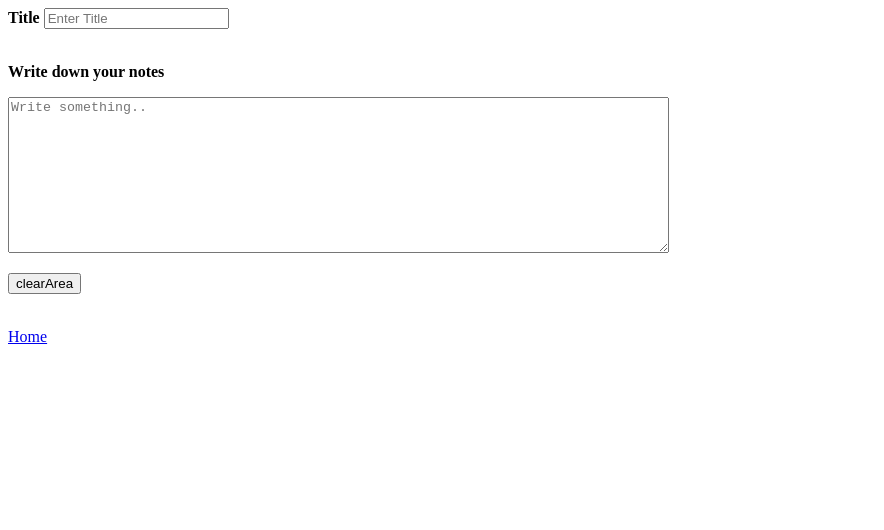
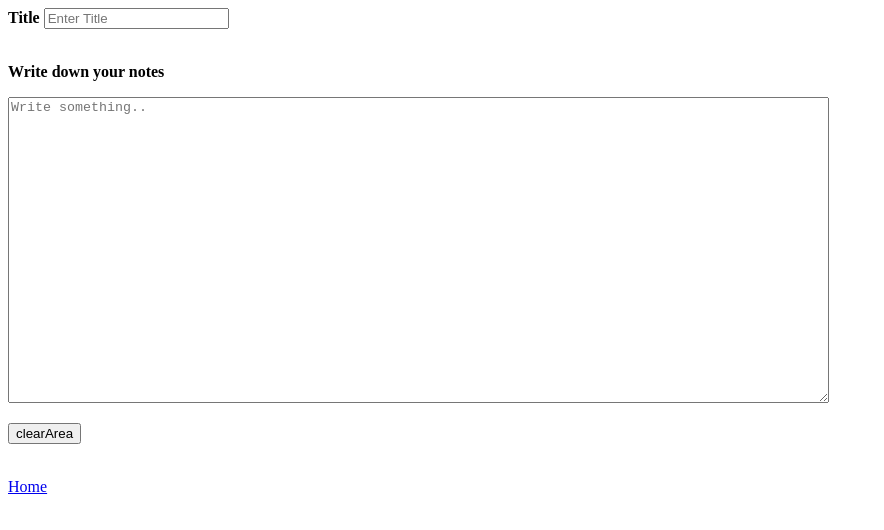
Before and after one commit to JayT25/JayT25.github.io, a plain HTML site: page Labs/notebook/notebook.html in a window 1280 px wide. Shown: the whole page, without its empty margins (0-884 px from the left). Drawn offline with Linux system fonts and the light colour scheme.

Commit message:
Update notebook.html

```diff
--- a/Labs/notebook/notebook.html
+++ b/Labs/notebook/notebook.html
@@ -6,7 +6,7 @@
     <label for="title"><b>Title</b></label>
     <input type="text" id="title" placeholder="Enter Title" maxlength="40"><br><br>
     <p><b>Write down your notes</p></b>
-    <textarea id="input" type=text placeholder='Write something..' name="notebook" oninput="myFunction()" rows="10" cols="80"></textarea>
+    <textarea id="input" type=text placeholder='Write something..' name="notebook" oninput="myFunction()" rows="20" cols="100"></textarea>
     <p>
       <button id="clear" type="button" onClick="Reset()" value="Reset">clearArea</button>
     </p>
```
